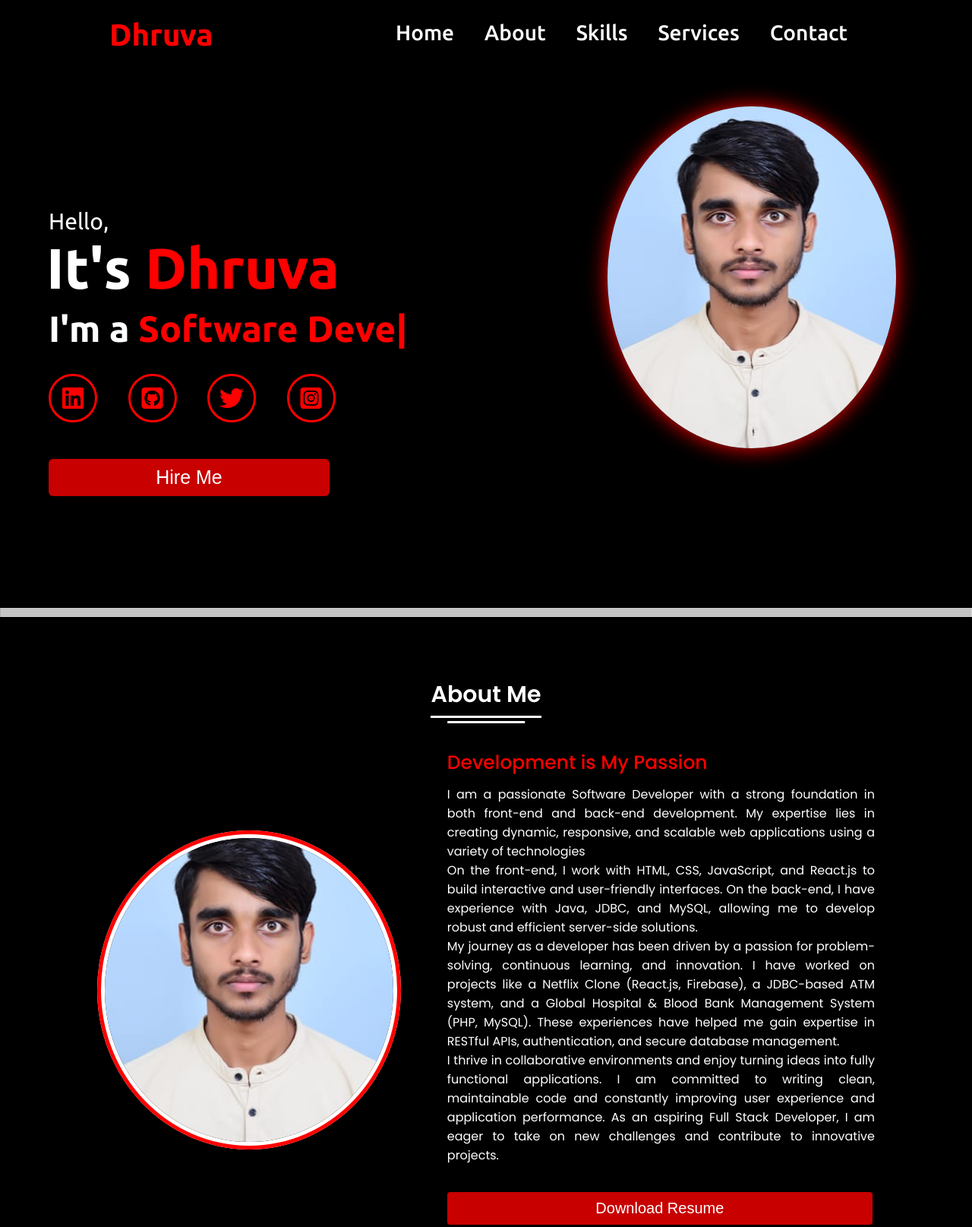
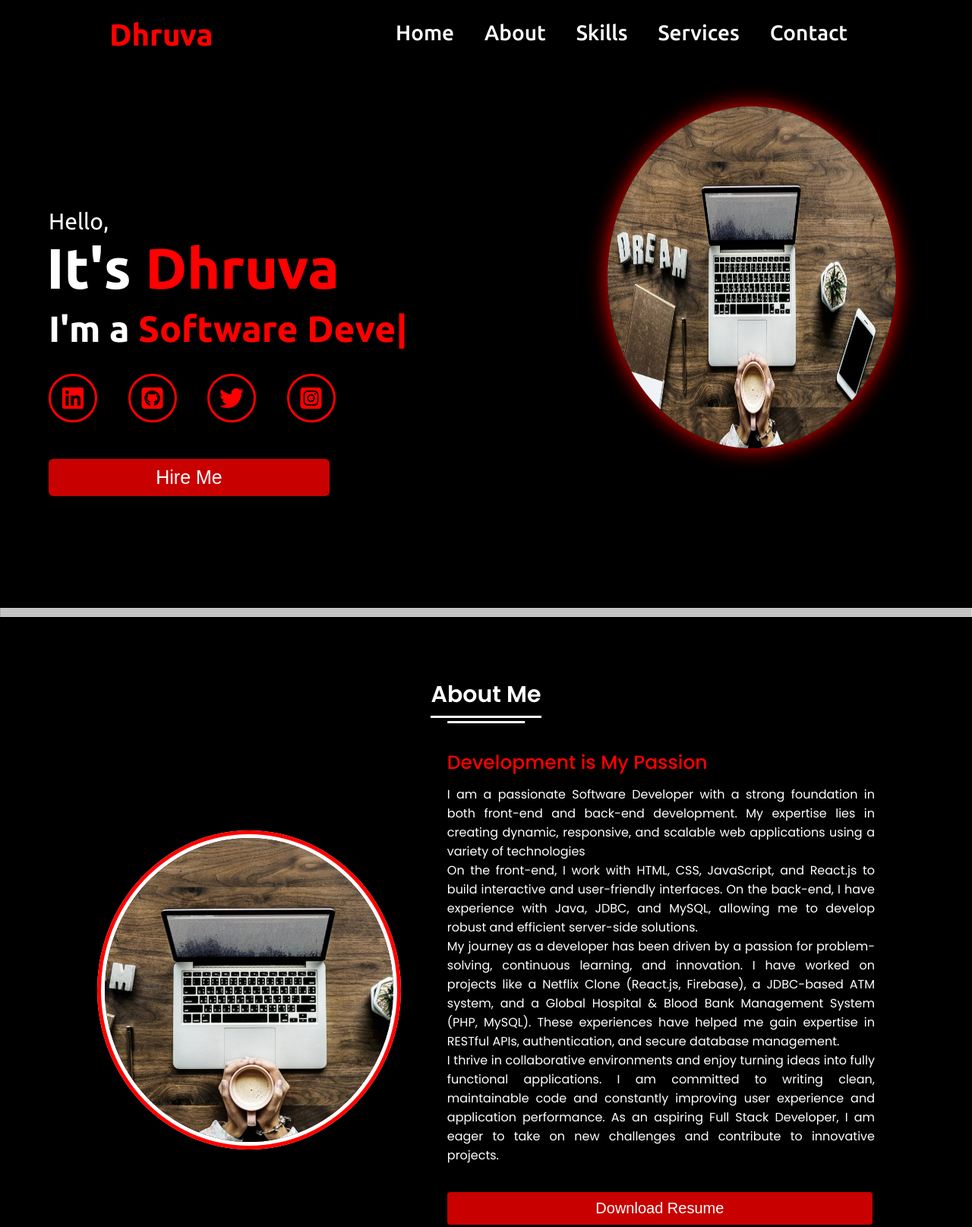
Before and after one commit to Dhruvad13/MyPortfolio, a plain HTML site: page index copy.html in a window 1280 px wide. Shown: the top 1615 px of the page at 76% size. Drawn offline with nearby package versions, Linux system fonts and the light colour scheme.

Commit message:
index copy.html

```diff
--- a/index copy.html
+++ b/index copy.html
@@ -44,7 +44,7 @@
 
   <!-- Home Section Start -->
   <section class="home" id="home">
-    <div class="img"> <img src="photo.jpg" alt=""></div>
+    <div class="img"> <img src="https://github.com/Dhruvad13/MyPortfolio/blob/63ab619a5c23e841b86fca3c00772316a1f873c2/A1.jpg" alt=""></div>
     <div class="home-content">
       <div class="text">
         <div class="text-one">Hello,</div>
@@ -82,7 +82,7 @@
       <div class="title"><span>About Me</span></div>
       <div class="about-details">
         <div class="left">
-          <img src="photo.jpg" alt="" />
+          <img src="https://github.com/Dhruvad13/MyPortfolio/blob/63ab619a5c23e841b86fca3c00772316a1f873c2/A1.jpg" alt="" />
         </div>
         <div class="right">
           <div class="topic">Development is My Passion</div>
```
